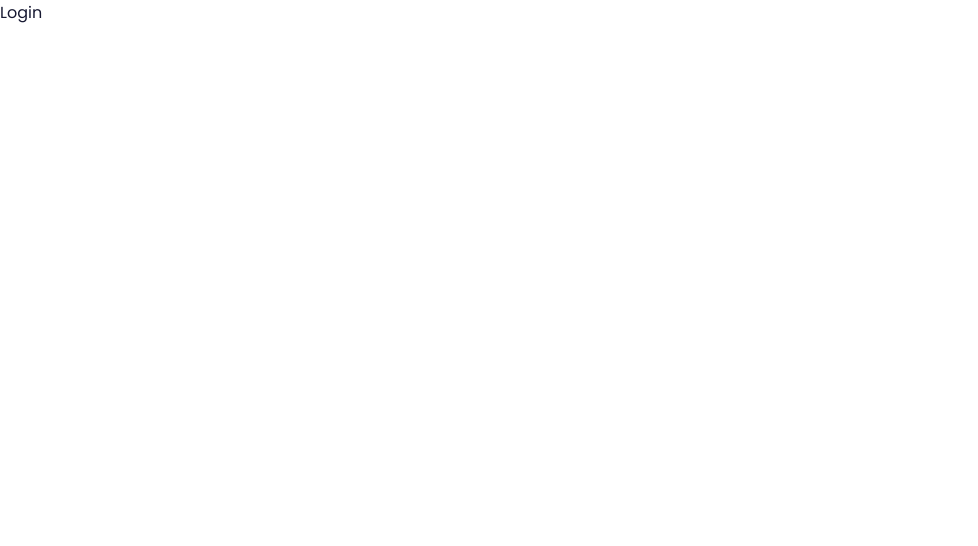
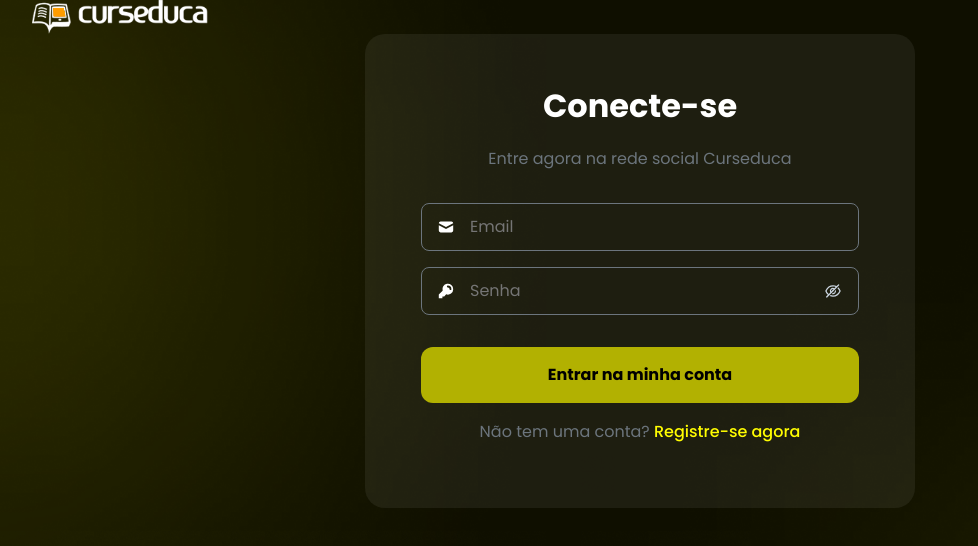
Before and after one commit to bryanmaraujo544/curseduca-test, a Next.js app: page /login in a window 1280 px wide. Shown: the top 546 px of the page, without its empty margins (0-978 px from the left). Built offline with nearby package versions, Linux system fonts and the light colour scheme.

Commit message:
feat: creating the Login page and making ready to add functionality

```diff
--- a/src/pages-components/Login/index.tsx
+++ b/src/pages-components/Login/index.tsx
@@ -1,11 +1,119 @@
-import { Container } from './styles';
+import { useState, useCallback, FormEvent } from 'react';
+import Image from 'next/image';
+import Link from 'next/link';
+
+import { isEmailValid } from 'utils/isValidEmail';
+import { isPasswordValid } from 'utils/isPasswordValid';
+import { useErrors } from 'hooks/useErrors';
+import { HiMail, HiKey } from 'react-icons/hi';
+import { AiOutlineEyeInvisible, AiOutlineEye } from 'react-icons/ai';
+
+import { Logo } from 'components/Logo';
+import { useRouter } from 'next/router';
+import { Container, Content, Form, InputContainer, Button } from './styles';
 
 export const Login = () => {
-  console.log('login page');
+  const [inputActive, setInputActive] = useState('');
+  const [isPasswordVisible, setIsPasswordVisible] = useState(false);
+
+  const [email, setEmail] = useState('');
+  const [password, setPassword] = useState('');
+
+  const router = useRouter();
+  const isFormValid = email && password;
+
+  const handleCreateAccout = useCallback(
+    (e: FormEvent) => {
+      e.preventDefault();
+
+      try {
+        if (isFormValid) {
+          // TODO: make the api call to login in account
+          router.push('/');
+          console.log({
+            email,
+            password,
+          });
+        }
+      } catch {}
+    },
+    [email, password, isFormValid]
+  );
+
+  const handleChangeEmail = useCallback((e: any) => {
+    setEmail(e.target.value);
+  }, []);
+
+  const handleChangePassword = useCallback((e: any) => {
+    setPassword(e.target.value);
+  }, []);
 
   return (
     <Container>
-      <p>Login</p>
+      <Image src="/images/brushs.png" layout="fill" object-fit="cover" alt="" />
+      <header>
+        <Logo />
+      </header>
+      <Content>
+        <Form onSubmit={handleCreateAccout}>
+          <h2>Conecte-se</h2>
+          <span className="sub-title">
+            Entre agora na rede social Curseduca
+          </span>
+
+          <div className="inputs-group">
+            <InputContainer isFocus={inputActive === 'email'}>
+              <div>
+                <div className="icon">
+                  <HiMail />
+                </div>
+                <input
+                  type="text"
+                  placeholder="Email"
+                  onFocus={() => setInputActive('email')}
+                  value={email}
+                  onChange={handleChangeEmail}
+                />
+              </div>
+            </InputContainer>
+            <InputContainer isFocus={inputActive === 'password'}>
+              <div>
+                <div className="icon">
+                  <HiKey />
+                </div>
+                <input
+                  type={isPasswordVisible ? 'text' : 'password'}
+                  placeholder="Senha"
+                  onFocus={() => setInputActive('password')}
+                  value={password}
+                  onChange={handleChangePassword}
+                />
+                <button
+                  type="button"
+                  onClick={() => setIsPasswordVisible((prev) => !prev)}
+                  className="visibility-control"
+                >
+                  <span>
+                    {isPasswordVisible ? (
+                      <AiOutlineEye />
+                    ) : (
+                      <AiOutlineEyeInvisible />
+                    )}
+                  </span>
+                </button>
+              </div>
+            </InputContainer>
+          </div>
+
+          <Button type="submit" disabled={!isFormValid}>
+            Entrar na minha conta
+          </Button>
+
+          <span className="has-account">
+            Não tem uma conta? <Link href="/register">Registre-se agora</Link>
+          </span>
+        </Form>
+      </Content>
     </Container>
   );
 };
--- a/src/pages-components/Login/styles.ts
+++ b/src/pages-components/Login/styles.ts
@@ -1,3 +1,159 @@
+/* eslint-disable no-nested-ternary */
 import styled from 'styled-components';
+import { Layout } from 'components/Layout';
 
-export const Container = styled.div``;
+export const Container = styled(Layout)`
+  position: relative;
+  min-height: 100vh;
+  background-color: ${({ theme }) => theme.colors.yellow.dark};
+  height: 100%;
+  width: 100vw;
+  display: flex;
+  flex-direction: column;
+  justify-content: center;
+  color: ${({ theme }) => theme.colors.white};
+`;
+
+export const Content = styled.section`
+  display: flex;
+  justify-content: center;
+  gap: 6.4rem;
+  flex: 1;
+  width: 100%;
+  height: 100%;
+  z-index: 1;
+
+  @media (max-width: 768px) {
+    grid-template-columns: 1fr;
+  }
+`;
+
+export const Form = styled.form`
+  display: flex;
+  flex-direction: column;
+  gap: 1.6rem;
+  width: 100%;
+  max-width: 550px;
+  background-color: #ffffff10;
+  padding: 4.8rem 5.6rem 6.4rem;
+  border-radius: 2rem;
+  margin-bottom: 2.4rem;
+  height: 100%;
+
+  @media (max-width: 468px) {
+    padding: 3.2rem 2.4rem 2.4rem;
+  }
+
+  h2 {
+    font-size: 3.2rem;
+    text-align: center;
+  }
+
+  .sub-title {
+    display: block;
+    text-align: center;
+  }
+
+  span {
+    color: ${({ theme }) => theme.colors.gray[500]};
+  }
+
+  .inputs-group {
+    display: flex;
+    flex-direction: column;
+    gap: 1.6rem;
+    margin-top: 1.6rem;
+  }
+
+  .has-account {
+    text-align: center;
+
+    a {
+      color: ${({ theme }) => theme.colors.yellow.main};
+      font-weight: 500;
+
+      &:hover {
+        text-decoration: underline;
+      }
+    }
+  }
+`;
+
+export const InputContainer = styled.div<{
+  isFocus?: boolean;
+  hasError?: boolean;
+}>`
+  display: flex;
+  flex-direction: column;
+  width: 100%;
+
+  & > div {
+    width: 100%;
+    display: flex;
+
+    background: transparent;
+    border-radius: 0.8rem;
+    border: 1px solid ${({ theme }) => theme.colors.gray[500]};
+    height: 4.8rem;
+    overflow: hidden;
+    outline: ${({ isFocus, hasError, theme }) =>
+      isFocus
+        ? `1px solid ${theme.colors.yellow.main}`
+        : hasError
+        ? `1px solid ${theme.colors.red.main}`
+        : '0'};
+
+    input {
+      flex: 1;
+      background: none;
+      border: 0;
+      outline: none;
+      color: ${({ theme }) => theme.colors.gray[300]};
+    }
+
+    .icon {
+      width: 4.8rem;
+      display: flex;
+      justify-content: center;
+      align-items: center;
+      font-size: 1.8rem;
+    }
+
+    .visibility-control {
+      background: none;
+      border: 0;
+      display: flex;
+      justify-content: center;
+      align-items: center;
+      padding: 0 1.6rem;
+      font-size: 1.4rem;
+
+      span {
+        color: ${({ theme }) => theme.colors.gray[300]};
+        font-size: 1.8rem;
+        display: flex;
+      }
+    }
+  }
+
+  .error-msg {
+    font-size: 1.2rem;
+    color: ${({ theme }) => theme.colors.red.main};
+    margin-top: 0.4rem;
+  }
+`;
+
+export const Button = styled.button`
+  border: 0;
+  margin-top: 1.6rem;
+  height: 5.6rem;
+  background: ${({ theme }) => theme.colors.yellow.main};
+  color: ${({ theme }) => theme.colors.black};
+  border-radius: 1.2rem;
+  font-weight: 600;
+  transition: filter 0.2s;
+
+  &:not(:disabled)&:hover {
+    filter: brightness(0.8);
+  }
+`;
--- a/src/pages-components/Register/styles.ts
+++ b/src/pages-components/Register/styles.ts
@@ -143,6 +143,7 @@ export const InputContainer = styled.div<{
       display: flex;
       justify-content: center;
       align-items: center;
+      font-size: 1.8rem;
     }
 
     .visibility-control {
@@ -179,7 +180,7 @@ export const Button = styled.button`
   font-weight: 600;
   transition: filter 0.2s;
 
-  &:hover {
+  &:not(:disabled)&:hover {
     filter: brightness(0.8);
   }
 `;
```
Also changed, not shown: src/pages-components/Register/index.tsx (+11 -4 lines).
